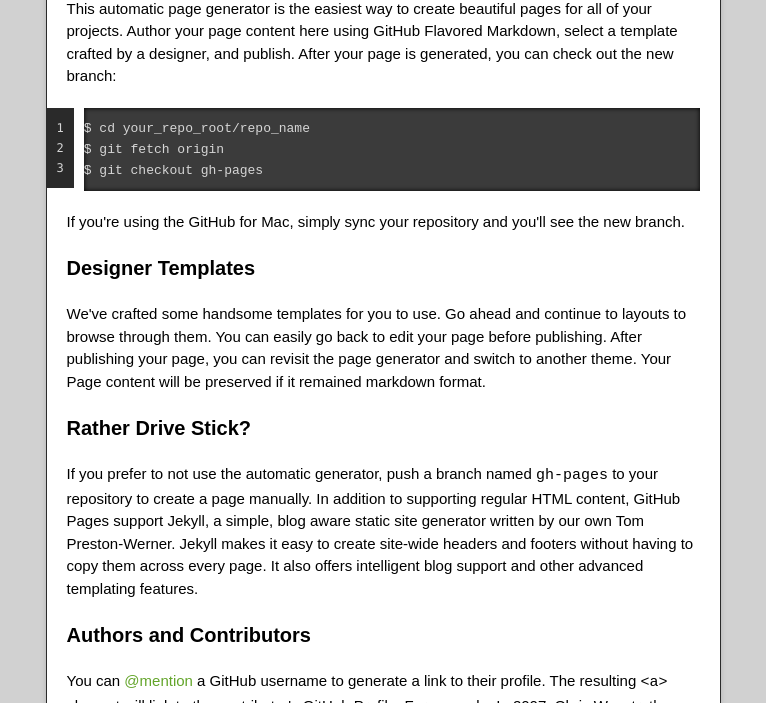
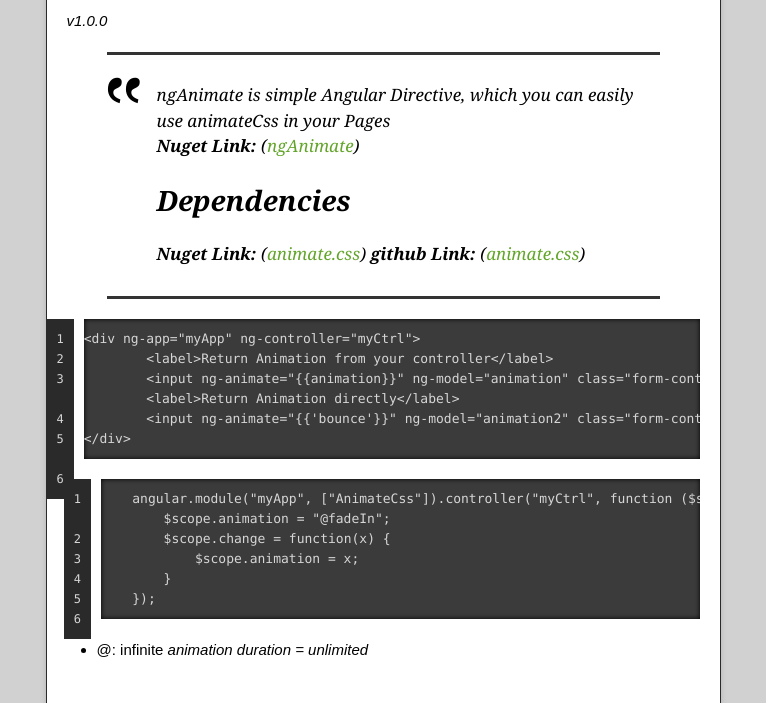
Before and after one commit to maherAshori/AnimateCss, a plain HTML site: page index.html in a window 1280 px wide. Shown: the part 376-1079 px from the top of the page, without its empty margins (257-1023 px from the left). Drawn offline with nearby package versions, Linux system fonts and the light colour scheme.

```diff
--- a/index.html
+++ b/index.html
@@ -36,37 +36,42 @@
         <span class="blc"></span><span class="trc"></span>
         </div>
         <article class="markdown-body">
-          <h3>
-<a id="welcome-to-github-pages" class="anchor" href="#welcome-to-github-pages" aria-hidden="true"><span class="octicon octicon-link"></span></a>Welcome to GitHub Pages.</h3>
+          <h1>
+<a id="nganimate" class="anchor" href="#nganimate" aria-hidden="true"><span class="octicon octicon-link"></span></a>ngAnimate</h1>
 
-<p>This automatic page generator is the easiest way to create beautiful pages for all of your projects. Author your page content here using GitHub Flavored Markdown, select a template crafted by a designer, and publish. After your page is generated, you can check out the new branch:</p>
+<p><em>v1.0.0</em></p>
 
-<pre><code>$ cd your_repo_root/repo_name
-$ git fetch origin
-$ git checkout gh-pages
-</code></pre>
+<blockquote>
+<p>ngAnimate is simple Angular Directive, which you can easily use animateCss in your Pages
+<br>
+<b>Nuget Link:</b> (<a href="https://www.nuget.org/packages/AnimateCss/">ngAnimate</a>)
+<br></p>
 
-<p>If you're using the GitHub for Mac, simply sync your repository and you'll see the new branch.</p>
+<h1>
+<a id="dependencies" class="anchor" href="#dependencies" aria-hidden="true"><span class="octicon octicon-link"></span></a>Dependencies</h1>
 
-<h3>
-<a id="designer-templates" class="anchor" href="#designer-templates" aria-hidden="true"><span class="octicon octicon-link"></span></a>Designer Templates</h3>
+<p><b>Nuget Link:</b> (<a href="https://www.nuget.org/packages/animate.css/">animate.css</a>)
+<b>github Link:</b> (<a href="http://daneden.github.io/animate.css/">animate.css</a>)</p>
+</blockquote>
 
-<p>We've crafted some handsome templates for you to use. Go ahead and continue to layouts to browse through them. You can easily go back to edit your page before publishing. After publishing your page, you can revisit the page generator and switch to another theme. Your Page content will be preserved if it remained markdown format.</p>
+<div class="highlight highlight-html"><pre>&lt;<span class="pl-ent">div</span> <span class="pl-e">ng-app</span>=<span class="pl-s"><span class="pl-pds">"</span>myApp<span class="pl-pds">"</span></span> <span class="pl-e">ng-controller</span>=<span class="pl-s"><span class="pl-pds">"</span>myCtrl<span class="pl-pds">"</span></span>&gt;
+        &lt;<span class="pl-ent">label</span>&gt;Return Animation from your controller&lt;/<span class="pl-ent">label</span>&gt;
+        &lt;<span class="pl-ent">input</span> <span class="pl-e">ng-animate</span>=<span class="pl-s"><span class="pl-pds">"</span>{{animation}}<span class="pl-pds">"</span></span> <span class="pl-e">ng-model</span>=<span class="pl-s"><span class="pl-pds">"</span>animation<span class="pl-pds">"</span></span> <span class="pl-e">class</span>=<span class="pl-s"><span class="pl-pds">"</span>form-control text-center<span class="pl-pds">"</span></span> /&gt;
+        &lt;<span class="pl-ent">label</span>&gt;Return Animation directly&lt;/<span class="pl-ent">label</span>&gt;
+        &lt;<span class="pl-ent">input</span> <span class="pl-e">ng-animate</span>=<span class="pl-s"><span class="pl-pds">"</span>{{'bounce'}}<span class="pl-pds">"</span></span> <span class="pl-e">ng-model</span>=<span class="pl-s"><span class="pl-pds">"</span>animation2<span class="pl-pds">"</span></span> <span class="pl-e">class</span>=<span class="pl-s"><span class="pl-pds">"</span>form-control text-center<span class="pl-pds">"</span></span> /&gt;
+&lt;/<span class="pl-ent">div</span>&gt;</pre></div>
 
-<h3>
-<a id="rather-drive-stick" class="anchor" href="#rather-drive-stick" aria-hidden="true"><span class="octicon octicon-link"></span></a>Rather Drive Stick?</h3>
+<div class="highlight highlight-javaScript"><pre>    angular.module(<span class="pl-s"><span class="pl-pds">"</span>myApp<span class="pl-pds">"</span></span>, [<span class="pl-s"><span class="pl-pds">"</span>AnimateCss<span class="pl-pds">"</span></span>]).controller(<span class="pl-s"><span class="pl-pds">"</span>myCtrl<span class="pl-pds">"</span></span>, <span class="pl-k">function</span> (<span class="pl-smi">$scope</span>) {
+        $scope.animation <span class="pl-k">=</span> <span class="pl-s"><span class="pl-pds">"</span>@fadeIn<span class="pl-pds">"</span></span>;
+        <span class="pl-c1">$scope</span>.<span class="pl-en">change</span> <span class="pl-k">=</span> <span class="pl-k">function</span>(<span class="pl-smi">x</span>) {
+            $scope.animation <span class="pl-k">=</span> x;
+        }
+    });</pre></div>
 
-<p>If you prefer to not use the automatic generator, push a branch named <code>gh-pages</code> to your repository to create a page manually. In addition to supporting regular HTML content, GitHub Pages support Jekyll, a simple, blog aware static site generator written by our own Tom Preston-Werner. Jekyll makes it easy to create site-wide headers and footers without having to copy them across every page. It also offers intelligent blog support and other advanced templating features.</p>
-
-<h3>
-<a id="authors-and-contributors" class="anchor" href="#authors-and-contributors" aria-hidden="true"><span class="octicon octicon-link"></span></a>Authors and Contributors</h3>
-
-<p>You can <a href="https://github.com/blog/821" class="user-mention">@mention</a> a GitHub username to generate a link to their profile. The resulting <code>&lt;a&gt;</code> element will link to the contributor's GitHub Profile. For example: In 2007, Chris Wanstrath (<a href="https://github.com/defunkt" class="user-mention">@defunkt</a>), PJ Hyett (<a href="https://github.com/pjhyett" class="user-mention">@pjhyett</a>), and Tom Preston-Werner (<a href="https://github.com/mojombo" class="user-mention">@mojombo</a>) founded GitHub.</p>
-
-<h3>
-<a id="support-or-contact" class="anchor" href="#support-or-contact" aria-hidden="true"><span class="octicon octicon-link"></span></a>Support or Contact</h3>
-
-<p>Having trouble with Pages? Check out the documentation at <a href="https://help.github.com/pages">https://help.github.com/pages</a> or contact <a href="mailto:support@github.com">support@github.com</a> and we’ll help you sort it out.</p>
+<ul>
+<li>@: infinite <i>animation duration = unlimited</i>
+</li>
+</ul>
         </article>
       </div>
     </div>
```
Also changed, not shown: params.json (+1 -1 lines).
